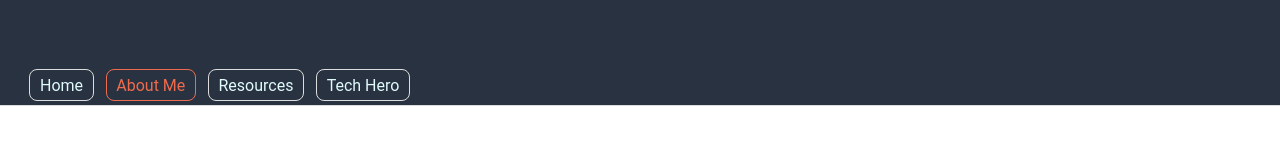
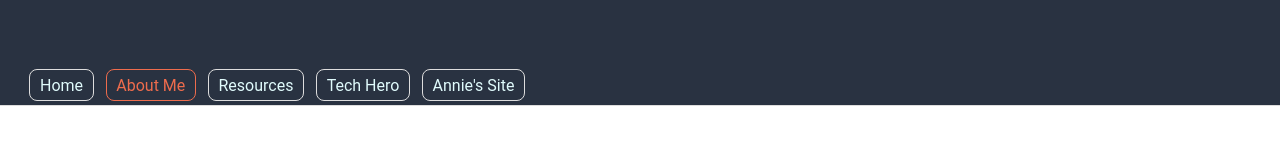
Before and after one commit to gschroepfer-pixel/gschroepfer-pixel, a plain HTML site: page about.html in a window 1280 px wide. Shown: the part 135-279 px from the top of the page. Drawn offline with Linux system fonts and the light colour scheme.

Commit message:
Add files via upload

```diff
--- a/about.html
+++ b/about.html
@@ -23,6 +23,7 @@
         <a class="nav-link" href="about.html" aria-current="page">About Me</a>
         <a class="nav-link" href="resources.html">Resources</a>
         <a class="nav-link" href="tech-hero.html">Tech Hero</a>
+        <a class ="nav-link" href="https://anniez432.github.io/LIS500_Project2/" target="_blank" rel="noopener">Annie's Site</a>
       </nav>
     </div>
   </header>
```
Also changed, not shown: index.html (+1 -1 lines), resources.html (+1 -0 lines), tech-hero.html (+1 -0 lines).
